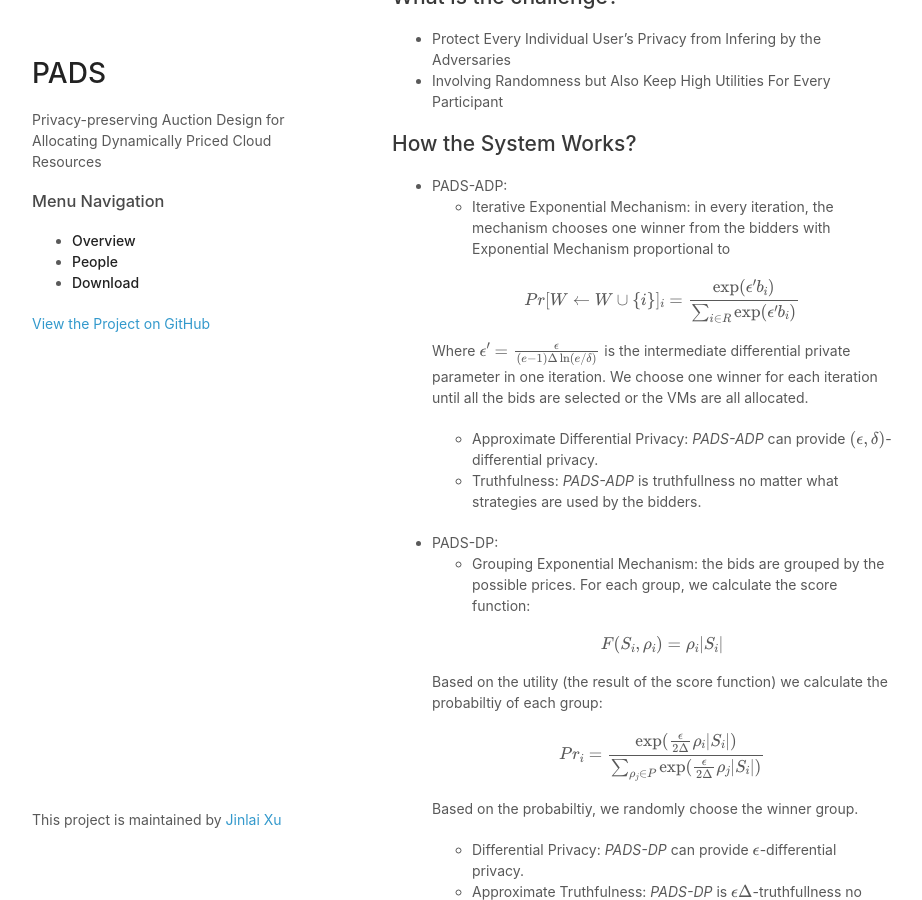
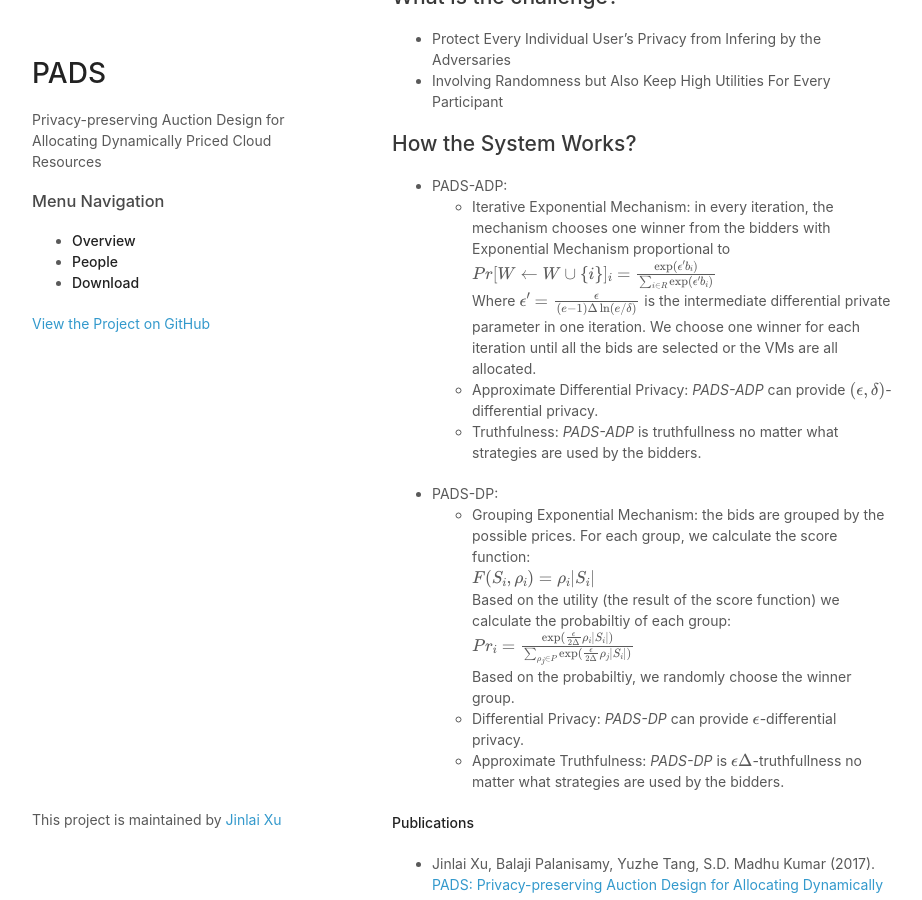
Before and after one commit to bpln/PADS, a Jekyll site: the page built from index.md, in a window 1280 px wide and 900 px high, scrolled down 681 px. Shown: the whole window, without its empty margins (178-1100 px from the left). Built offline with Jekyll 4.4.1, drawn with Linux system fonts in a browser that asks for light colours; formulas are drawn with MathJax 3; our own code applies the rules of GitHub Pages for plain Markdown files.

Commit message:
update equations

```diff
--- a/index.md
+++ b/index.md
@@ -17,29 +17,23 @@ We evaluate *PADS* through extensive simulation experiments that demonstrate tha
 
 ## How the System Works?
  + PADS-ADP:
-   + Iterative Exponential Mechanism: in every iteration, the mechanism chooses one winner from the bidders with Exponential Mechanism proportional to
-
+   + Iterative Exponential Mechanism: in every iteration, the mechanism chooses one winner from the bidders with Exponential Mechanism proportional to \\
    $$
    \begin{equation} Pr[ W \gets W \cup \{i\} ]_i = \frac{\exp(\epsilon^\prime b_i)}{\sum_{i\in R} \exp(\epsilon^\prime b_i)} \end{equation}
-   $$
-
+   $$\\
      Where $\begin{equation} \epsilon^\prime=\frac{\epsilon}{(e-1)\Delta \ln(e/\delta)} \end{equation}$ is the intermediate differential private parameter in one iteration.
      We choose one winner for each iteration until all the bids are selected or the VMs are all allocated.
    + Approximate Differential Privacy: *PADS-ADP* can provide $(\epsilon,\delta)$-differential privacy.
    + Truthfulness: *PADS-ADP* is truthfullness no matter what strategies are used by the bidders.
  + PADS-DP:
-   + Grouping Exponential Mechanism: the bids are grouped by the possible prices. For each group, we calculate the score function:
-
+   + Grouping Exponential Mechanism: the bids are grouped by the possible prices. For each group, we calculate the score function: \\
    $$
    F(S_i, \rho_i) = \rho_i |S_i|
-   $$
-
-     Based on the utility (the result of the score function) we calculate the probabiltiy of each group:
-
+   $$\\
+     Based on the utility (the result of the score function) we calculate the probabiltiy of each group:\\
    $$
    Pr_i = \frac{\exp(\frac{\epsilon}{2\Delta} \rho_i |S_i|)}{\sum_{\rho_j\in P} \exp(\frac{\epsilon}{2\Delta} \rho_j |S_i|)}
-   $$
-
+   $$\\
      Based on the probabiltiy, we randomly choose the winner group.
    + Differential Privacy: *PADS-DP* can provide $\epsilon$-differential privacy.
    + Approximate Truthfulness: *PADS-DP* is $\epsilon\Delta$-truthfullness no matter what strategies are used by the bidders.
```
